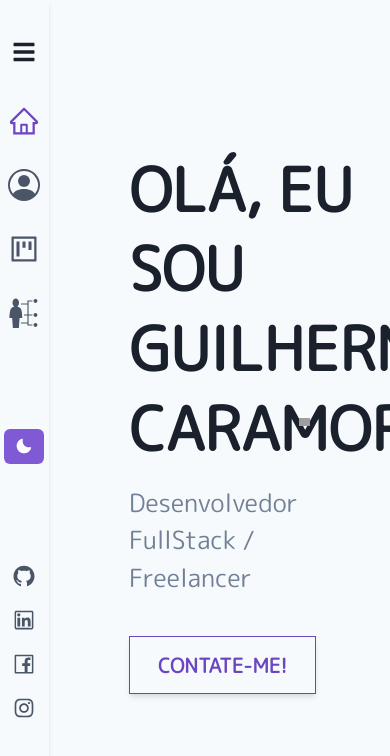
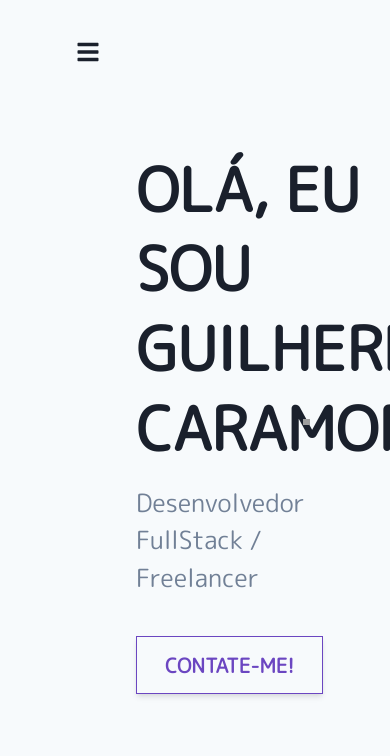
Before and after one commit to gcaramori/portfolio, a React (Create React App) app: page / in a window 390 px wide. Shown: the top 756 px of the page. Built offline with nearby package versions, Linux system fonts and the light colour scheme; grey boxes are pictures that could not be loaded.

Commit message:
Changing Sidebar, Frame and App component structure

```diff
--- a/src/App.jsx
+++ b/src/App.jsx
@@ -1,12 +1,12 @@
 import React from 'react';
-import { Flex } from '@chakra-ui/react';
+import { Box } from '@chakra-ui/react';
 import Frame from './components/Frame';
 
 const App = () => {
   return (
-    <Flex h='100%' className='mainContainer' alignItems={'center'}>
+    <Box h='100%'>
       <Frame />
-    </Flex>
+    </Box>
   )
 }
 
--- a/src/components/Frame.jsx
+++ b/src/components/Frame.jsx
@@ -1,6 +1,7 @@
 import React, { useState, useEffect, useRef } from "react";
-import { Box, useColorModeValue } from '@chakra-ui/react';
+import { Flex, Box, useColorModeValue } from '@chakra-ui/react';
 import { useScroll } from "framer-motion";
+import { FaBars } from 'react-icons/fa';
 import Sidebar from './Sidebar';
 import Home from "./Home";
 import About from "./About";
@@ -13,8 +14,13 @@ const Frame = () => {
         container: containerRef
     });
     const [scroll, setScroll] = useState(0);
+    const [sidebarOpen, setSidebarOpen] = useState(true);
 
     useEffect(() => {
+        if(window.innerWidth <= 600) {
+            setSidebarOpen(false);
+        }
+
         scrollY.onChange((latest) => {
             setScroll(latest);
         });
@@ -22,16 +28,23 @@ const Frame = () => {
 
     const bg = useColorModeValue('gray.50', '#1f1e1e');
 
+    const toggleSidebar = () => {
+        setSidebarOpen(!sidebarOpen);
+    }
+
     return (
-        <>
-            <Sidebar scrollValue={scroll} />
-            <Box bg={bg} ref={containerRef} h='100%' w='100%' overflowY='scroll'>
+        <Flex h='100%' bg={bg}>
+            <Sidebar h='100%' scrollValue={scroll} isSidebarOpen={sidebarOpen} />
+            <Box bg={bg} ref={containerRef} h='100%' w='100%' overflowY='scroll' position='relative'>
+                <Box position='absolute' top={10} left={5} id="toggleSidebar" display={(window.innerWidth <= 600) ? 'block' : 'none'} onClick={toggleSidebar}>
+                    <FaBars size={'1.5em'} />
+                </Box>
                 <Home />
                 <About />
                 <Projects />
                 <Skills />
             </Box>
-        </>
+        </Flex>
     );
 }
 
--- a/src/components/Projects.jsx
+++ b/src/components/Projects.jsx
@@ -28,7 +28,7 @@ const Projects = () => {
                 <Flex w='100%' justifyContent='center' alignItems='center' flexWrap='wrap' gap={8}>
                     <Box w='48%' h='100%'>
                         <motion.div
-                            initial={{ opacity: 0, y: '-80px' }}
+                            initial={{ opacity: 0, y: -80 }}
                             whileInView={{ opacity: 1, y: 0 }}
                             transition={{ duration: 1 }}
                         >
--- a/src/components/Sidebar.jsx
+++ b/src/components/Sidebar.jsx
@@ -3,21 +3,16 @@ import { Flex, Box, Link, Button, Tooltip, useColorMode, useColorModeValue } fro
 import { SunIcon, MoonIcon } from '@chakra-ui/icons';
 import { AiFillGithub, AiOutlineProject, AiOutlineHome, AiOutlineFacebook, AiOutlineLinkedin, AiOutlineInstagram } from 'react-icons/ai';
 import { GiSkills } from 'react-icons/gi';
-import { FaBars } from 'react-icons/fa';
 import { BsPersonCircle } from 'react-icons/bs';
+import { motion } from 'framer-motion';
 
-const Sidebar = ({ scrollValue }) => {
+const Sidebar = ({ scrollValue, isSidebarOpen }) => {
     const { colorMode, toggleColorMode } = useColorMode();
     const sidebarBg = useColorModeValue('gray.50', '#121111');
     const activeRouteColors = useColorModeValue('purple.600', 'white');
     const [activeRoute, setActiveRoute] = useState('home');
-    const [sidebarOpen, setSidebarOpen] = useState(false);
 
     useEffect(() => {
-        if(window.innerWidth <= 600) {
-            setSidebarOpen(true);
-        }
-
         if(scrollValue <= window.innerHeight * 0.8) {
             setActiveRoute('home');
         }
@@ -43,10 +38,12 @@ const Sidebar = ({ scrollValue }) => {
     });
 
     return (
-        <Flex flexDirection={'column'} justifyContent={'center'} alignItems={'center'} position='relative' h='100%' w={14} bg={sidebarBg} boxShadow="md">
-            <Box position='absolute' top={10} id="toggleSidebar" display={(sidebarOpen) ? 'block' : 'none'}>
-                <FaBars size={'1.5em'} />
-            </Box>
+        <motion.div
+            initial={{ y: 0, x: -100 }}
+            animate={{ x: (isSidebarOpen) ? 0 : -100 }}
+            transition={{ duration: 1 }}
+        >
+            <Flex id="sidebar" flexDirection={'column'} justifyContent={'center'} alignItems={'center'} h='100%' w={14} bg={sidebarBg} boxShadow="md">
                 <Flex id="sidebarMenu" flexDirection={'column'} justifyContent={'center'} alignItems={'center'}>
                     <Tooltip placement="right" hasArrow label="Início">
                         <Link color={ activeRoute === 'home' ? activeRouteColors : 'gray.600' } href="#home" mb={8} _hover={{ color: activeRouteColors }}>
@@ -91,6 +88,7 @@ const Sidebar = ({ scrollValue }) => {
                     </Link>
                 </Flex>
             </Flex>
+        </motion.div>
     );
 }
 
```
Lines whose indentation alone changed are shown as unchanged.
